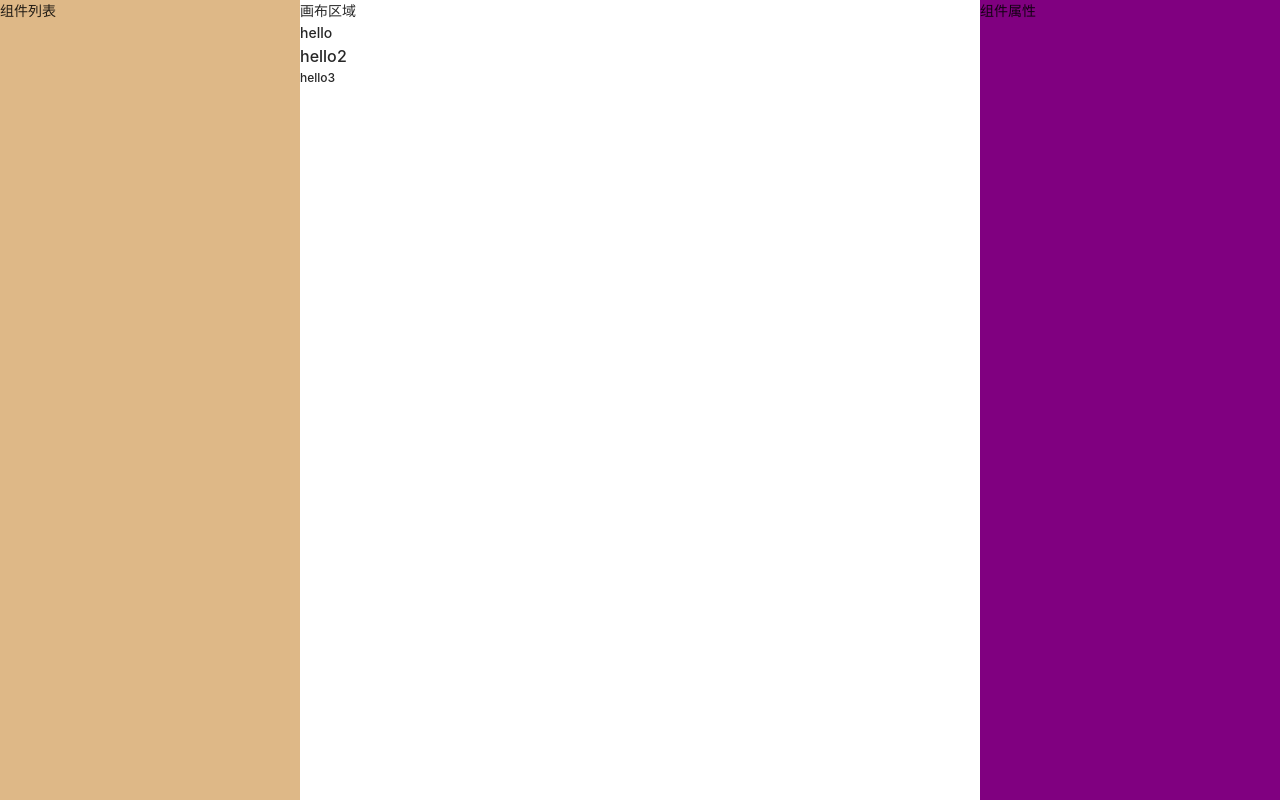
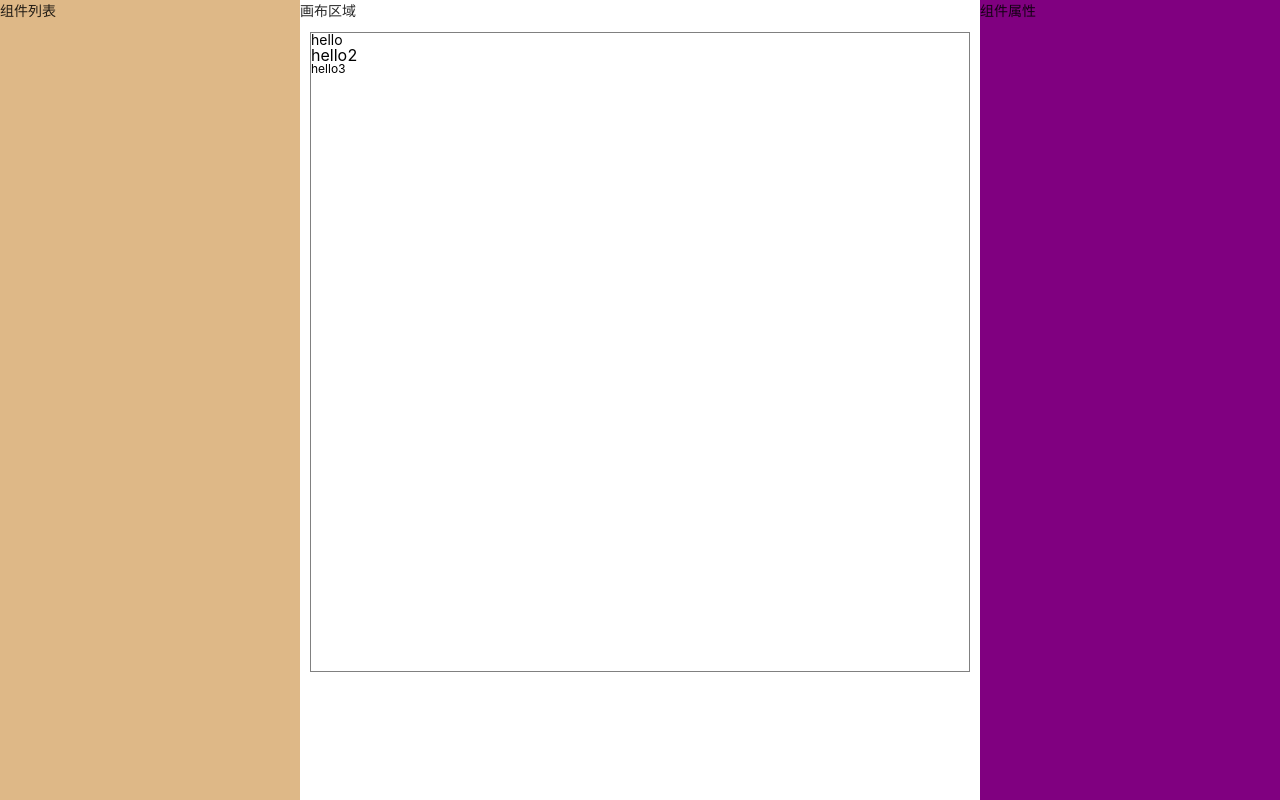
Before and after one commit to dongyz-code/lowcode-editor, a Vue app: page /editor in a window 1280 px wide. Built offline with nearby package versions, Linux system fonts and the light colour scheme.

Commit message:
feat: 添LText组件

```diff
--- a/src/components/LText/index.vue
+++ b/src/components/LText/index.vue
@@ -1,5 +1,5 @@
 <template>
-  <component :is="props.tag || 'div'" :style="styleProps"> {{ props.text }}</component>
+  <component :is="props.tag || 'div'" :style="styleProps" @click="handleClick"> {{ props.text }}</component>
 </template>
 
 <script lang="ts">
@@ -7,18 +7,11 @@ export default {  name: 'l-text' }
 </script>
 
 <script lang="ts" setup>
-import { computed } from 'vue'
-import { pick } from 'lodash-es'
-const props = defineProps<{
-  text: string,
-  fontSize: string,
-  tag: string
-}>()
+import { textDefaultProps, transformToComponentProps } from '@/config/defaultProps'
+import useComponentCommon from '@/hooks/useComponentCommon'
 
-const styleProps = computed(() => pick(props, ['fontSize']))
-console.log('styleProps', styleProps)
-console.log('props', props)
-
+const props = defineProps(transformToComponentProps(textDefaultProps))
+const {styleProps, handleClick} = useComponentCommon(props, ['text', 'url', 'actionType'])
 
 </script>
 
--- /dev/null
+++ b/src/config/defaultProps.ts
@@ -0,0 +1,92 @@
+import { mapValues } from 'lodash-es'
+
+export interface CommonComponentProps {
+  // actions
+  actionType: string;
+  url: string;
+  // size
+  height: string;
+  width: string;
+  paddingLeft: string;
+  paddingRight: string;
+  paddingTop: string;
+  paddingBottom: string;
+  // border type
+  borderStyle: string;
+  borderColor: string;
+  borderWidth: string;
+  borderRadius: string;
+  // shadow and opacity
+  boxShadow: string;
+  opacity: string;
+  // position and x,y
+  // position?: string;
+  left: string;
+  top: string;
+  right: string;
+}
+
+export const commonDefaultProps: CommonComponentProps = {
+  // actions
+  actionType: '',
+  url: '',
+  // size
+  height: '',
+  width: '373px',
+  paddingLeft: '0px',
+  paddingRight: '0px',
+  paddingTop: '0px',
+  paddingBottom: '0px',
+  // border type
+  borderStyle: 'none',
+  borderColor: '#000',
+  borderWidth: '0',
+  borderRadius: '0',
+  // shadow and opacity
+  boxShadow: '0 0 0 #000000',
+  opacity: '1',
+  // position and x,y
+  // position: 'absolute',
+  left: '0',
+  top: '0',
+  right: '0'
+}
+
+export interface TextComponentProps extends CommonComponentProps {
+  tag: string;
+  text: string;
+  fontSize: string;
+  fontFamily: string;
+  fontWeight: string;
+  fontStyle: string;
+  textDecoration: string;
+  lineHeight: string;
+  textAlign: string;
+  color: string;
+  backgroundColor: string;
+}
+
+export const textDefaultProps: TextComponentProps = {
+  // basic props - font styles
+  tag: 'div',
+  text: '正文内容',
+  fontSize: '14px',
+  fontFamily: '',
+  fontWeight: 'normal',
+  fontStyle: 'normal',
+  textDecoration: 'none',
+  lineHeight: '1',
+  textAlign: 'left',
+  color: '#000000',
+  backgroundColor: '',
+  ...commonDefaultProps
+}
+
+export const transformToComponentProps = <T extends object>(props: T) => {
+  return mapValues(props, item => {
+    return {
+      type: (item as any).constructor,
+      default: item
+    }
+  })
+}
--- /dev/null
+++ b/src/hooks/useComponentCommon.ts
@@ -0,0 +1,20 @@
+import { computed, ExtractPropTypes } from 'vue'
+import { omit } from 'lodash-es'
+import { TextComponentProps } from '@/config/defaultProps'
+import { winOpen } from '@/utils'
+
+const useComponentCommon = (props: Readonly<ExtractPropTypes<TextComponentProps>>, omits: string[]) => {
+  console.log(1)
+  const styleProps = computed(() => omit(props, omits))
+  const handleClick = () => {
+    if (props.actionType === 'url' && props.url) {
+      winOpen(props.url)
+    }
+  }
+  return {
+    styleProps,
+    handleClick
+  }
+}
+
+export default useComponentCommon
--- a/src/store/editor.ts
+++ b/src/store/editor.ts
@@ -13,7 +13,7 @@ export interface EditorProps {
 /** 测试数据--start */
 export const testComponentData = [
   {id: uuid(), name: 'l-text', props: { text: 'hello', fontSize: '14px' }},
-  {id: uuid(), name: 'l-text', props: { text: 'hello2', fontSize: '16px' }},
+  {id: uuid(), name: 'l-text', props: { text: 'hello2', fontSize: '16px', actionType: 'url', url: 'https://www.baidu.com' }},
   {id: uuid(), name: 'l-text', props: { text: 'hello3', fontSize: '12px' }},
 ]
 /** 测试数据--end */
--- /dev/null
+++ b/src/utils/index.ts
@@ -0,0 +1,6 @@
+export const winOpen = (url: string) => {
+  const a = document.createElement('a')
+  a.target = '_blank'
+  a.href = url
+  a.click()
+}
--- a/src/views/Editor/index.vue
+++ b/src/views/Editor/index.vue
@@ -44,6 +44,14 @@ const componentsMap: any = {
 
   .canvas-wrapper {
     flex-grow: 1;
+    position: relative;
+  }
+  .canvas-content {
+    position: relative;
+    margin: 10px;
+    box-sizing: border-box;
+    height: 80vh;
+    border: 1px solid gray;
   }
 
   .component-props-wrapper {
```
